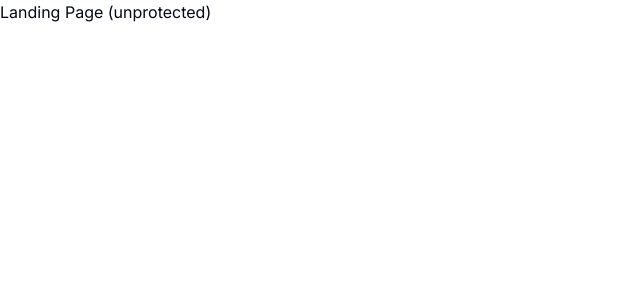
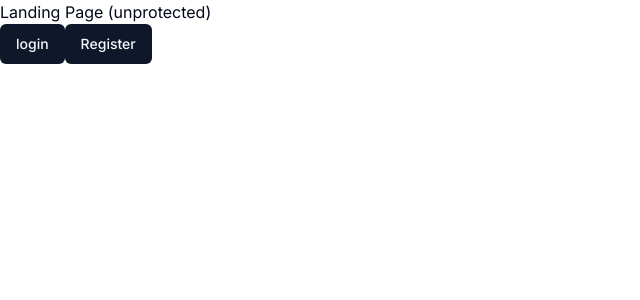
Before and after one commit to ironspec07/Bird-AI, a Next.js app in the folder bird-ai/: page / in a window 1280 px wide. Shown: the top 300 px of the page, without its empty margins (0-640 px from the left). Built offline with nearby package versions, Linux system fonts and the light colour scheme.

Commit message:
authentication system complete

```diff
--- a/bird-ai/app/(dashboard)/(routes)/dashboard/page.tsx
+++ b/bird-ai/app/(dashboard)/(routes)/dashboard/page.tsx
@@ -1,6 +1,10 @@
+import { UserButton } from "@clerk/nextjs";
 const DashboardPage = () => {
     return (
+        <div>
         <p>Dashboard Page (protected)</p>
+        <UserButton afterSignOutUrl="/" />
+        </div>
     )
 }
 export default DashboardPage;
--- a/bird-ai/app/(landing)/page.tsx
+++ b/bird-ai/app/(landing)/page.tsx
@@ -1,9 +1,19 @@
+import { Button } from "@/components/ui/button";
+import Link from "next/link";
 const LandingPage = () => {
-    return(
-        <div>
-            Landing Page (unprotected)
-        </div>
-    );
-}
+  return (
+    <div>
+      Landing Page (unprotected)
+      <div>
+        <Link href="/sign-in">
+          <Button>login</Button>
+        </Link>
+        <Link href="/sign-up">
+          <Button>Register</Button>
+        </Link>
+      </div>
+    </div>
+  );
+};
 
 export default LandingPage;
--- a/bird-ai/middleware.ts
+++ b/bird-ai/middleware.ts
@@ -4,7 +4,7 @@
 // Please edit this to allow other routes to be public as needed.
 // See https://clerk.com/docs/references/nextjs/auth-middleware for more information about configuring your middleware
 export default authMiddleware({
-    publicRoutes: ["/"]
+  publicRoutes: ["/"]
 });
 
 export const config = {
--- a/bird-ai/package.json
+++ b/bird-ai/package.json
@@ -9,7 +9,7 @@
     "lint": "next lint"
   },
   "dependencies": {
-    "@clerk/nextjs": "^4.23.3",
+    "@clerk/nextjs": "^4.23.4",
     "@radix-ui/react-slot": "^1.0.2",
     "@types/node": "20.5.8",
     "@types/react": "18.2.21",
```
Also changed, not shown: 1 other file (tests, documents, lock files or other folders).
